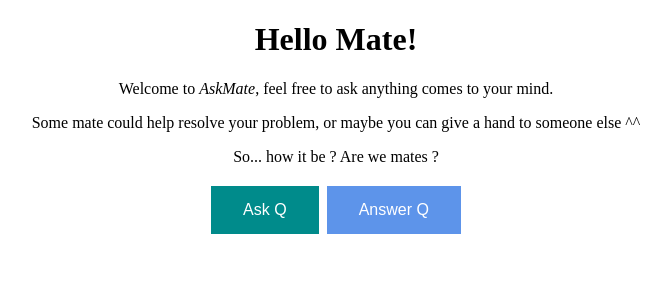
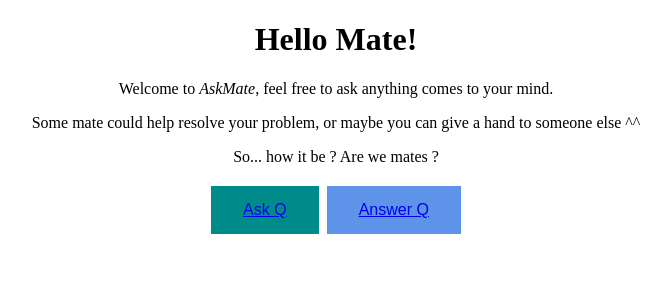
Before and after one commit to Aviatore/ask-mate-1, a Flask app: page / in a window 1280 px wide. Shown: the top 300 px of the page, without its empty margins (304-975 px from the left). Run offline with Flask 2, Linux system fonts and the light colour scheme.

Commit message:
hyper link added to main page

```diff
--- a/templates/main_page.html
+++ b/templates/main_page.html
@@ -34,8 +34,8 @@
         <p>Welcome to <em>AskMate</em>, feel free to ask anything comes to your mind. </p>
         <p>Some mate could help resolve your problem, or maybe you can give a hand to someone else ^^</p>
         <p>So... how it be ? Are we mates ?</p>
-        <button class="button button_ask">Ask Q</button>
-        <button class="button button_answer">Answer Q</button>
+        <button class="button button_ask"><a href="{{ url_for('question_add') }}">Ask Q</a></button>
+        <button class="button button_answer"><a href='{{ url_for('list') }}'>Answer Q</a></button>
     </div>
 </body>
 </html>
```
